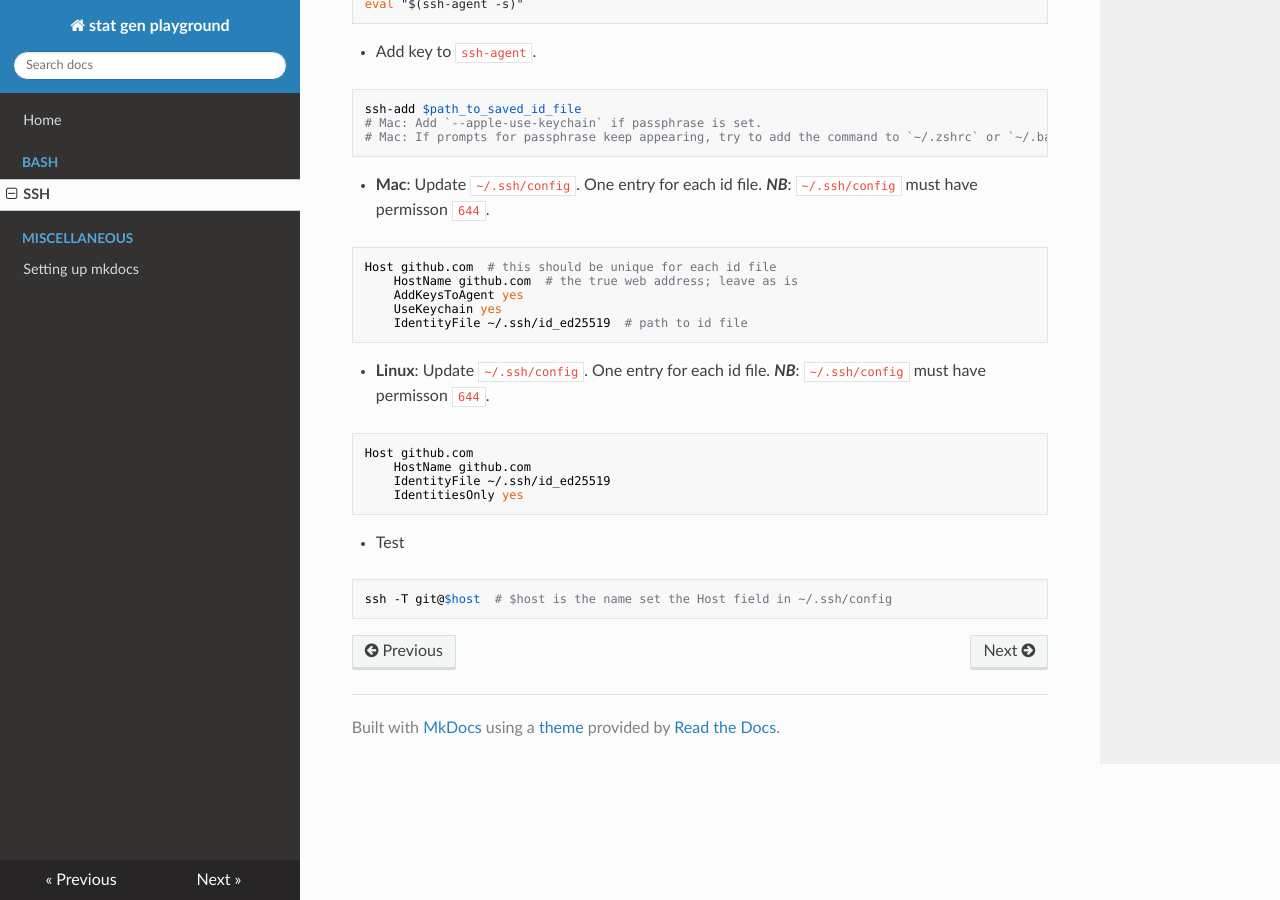
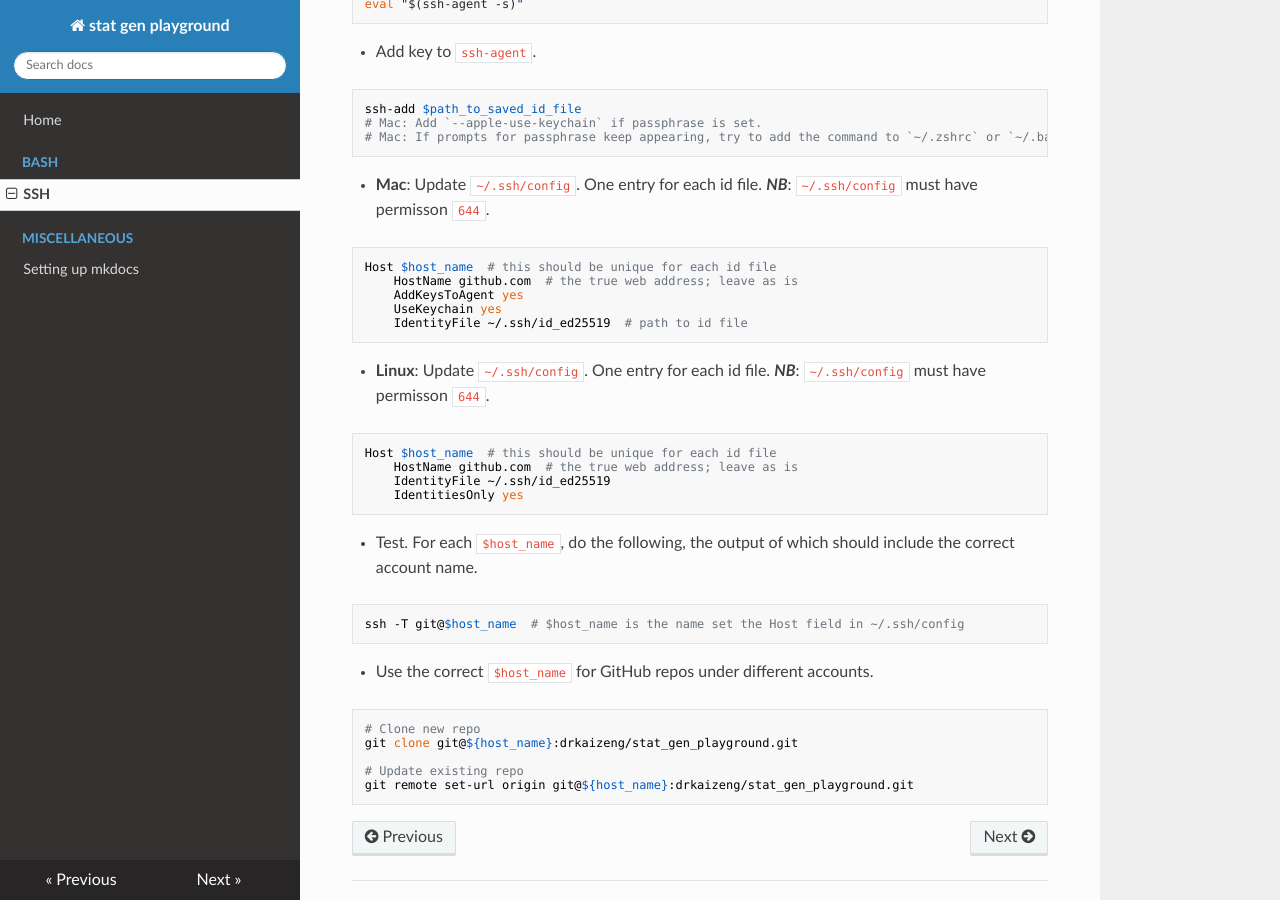
Before and after one commit to drkaizeng/statistics_and_engineering_lab, an MkDocs documentation site: the page built from docs/bash/ssh.md, in a window 1280 px wide and 900 px high, scrolled down 742 px. Built offline with MkDocs 1.6.1, drawn with Linux system fonts in a browser that asks for light colours; nearby versions of some CDN libraries.

Commit message:
New notes

````diff
--- a/docs/bash/ssh.md
+++ b/docs/bash/ssh.md
@@ -23,7 +23,7 @@ ssh-add $path_to_saved_id_file
 
 - **Mac**: Update `~/.ssh/config`. One entry for each id file. ***NB***: `~/.ssh/config` must have permisson `644`.
 ```bash
-Host github.com  # this should be unique for each id file
+Host $host_name  # this should be unique for each id file
     HostName github.com  # the true web address; leave as is
     AddKeysToAgent yes
     UseKeychain yes
@@ -32,13 +32,22 @@ Host github.com  # this should be unique for each id file
 
 - **Linux**: Update `~/.ssh/config`. One entry for each id file. ***NB***: `~/.ssh/config` must have permisson `644`.
 ```bash
-Host github.com
-    HostName github.com
+Host $host_name  # this should be unique for each id file
+    HostName github.com  # the true web address; leave as is
     IdentityFile ~/.ssh/id_ed25519
     IdentitiesOnly yes
 ```
 
-- Test
+- Test. For each `$host_name`, do the following, the output of which should include the correct account name.
 ```bash
-ssh -T git@$host  # $host is the name set the Host field in ~/.ssh/config
+ssh -T git@$host_name  # $host_name is the name set the Host field in ~/.ssh/config
 ```
+
+- Use the correct `$host_name` for GitHub repos under different accounts.
+```bash
+# Clone new repo
+git clone git@${host_name}:drkaizeng/stat_gen_playground.git
+
+# Update existing repo
+git remote set-url origin git@${host_name}:drkaizeng/stat_gen_playground.git
+```
````
